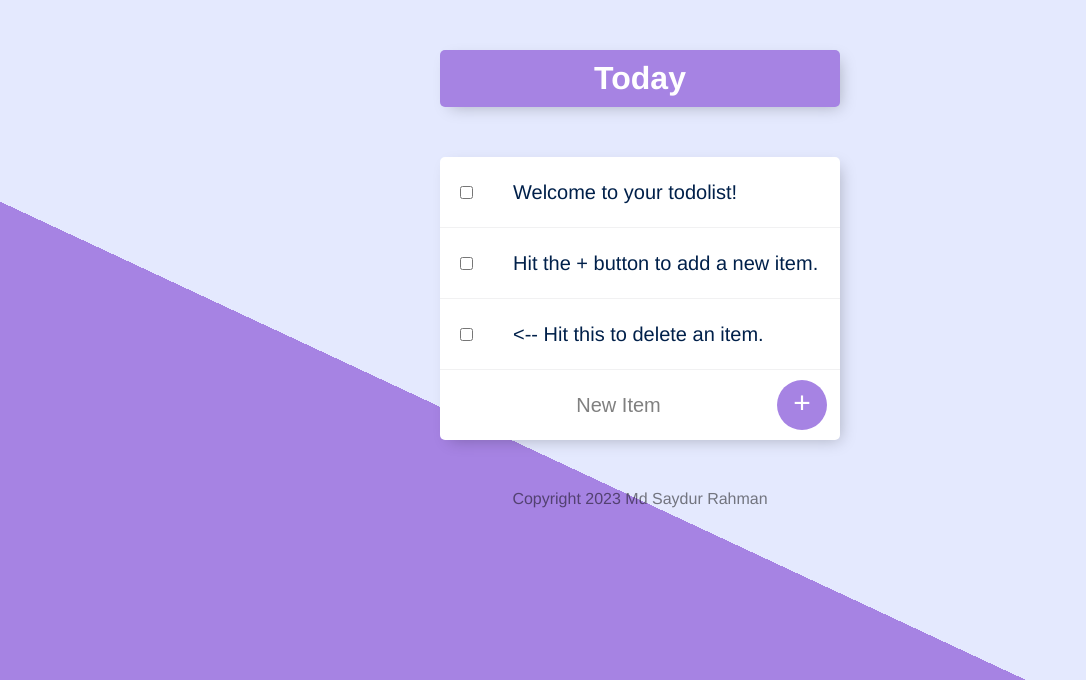
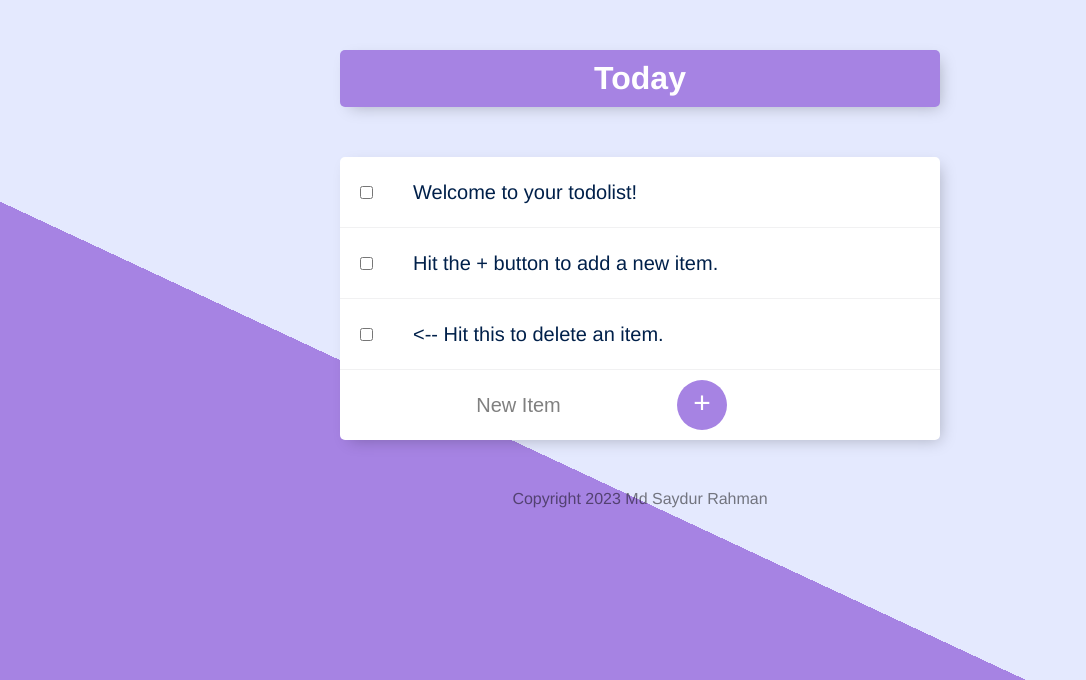
Before and after one commit to engrsayed90/Todo-list, a Node server app: page / in a window 1280 px wide. Shown: the top 680 px of the page, without its empty margins (0-1086 px from the left). Run offline with Node 20, Linux system fonts and the light colour scheme; data comes from the database, SQL or seed files in the repository; data that the repository does not hold is empty; some libraries are stand-ins or nearby versions.

Commit message:
Update styles.css

```diff
--- a/public/css/styles.css
+++ b/public/css/styles.css
@@ -11,7 +11,7 @@ h1 {
 }
 
 .box {
-  max-width: 400px;
+  max-width: 600px;
   margin: 50px auto;
   background: white;
   border-radius: 5px;
```
